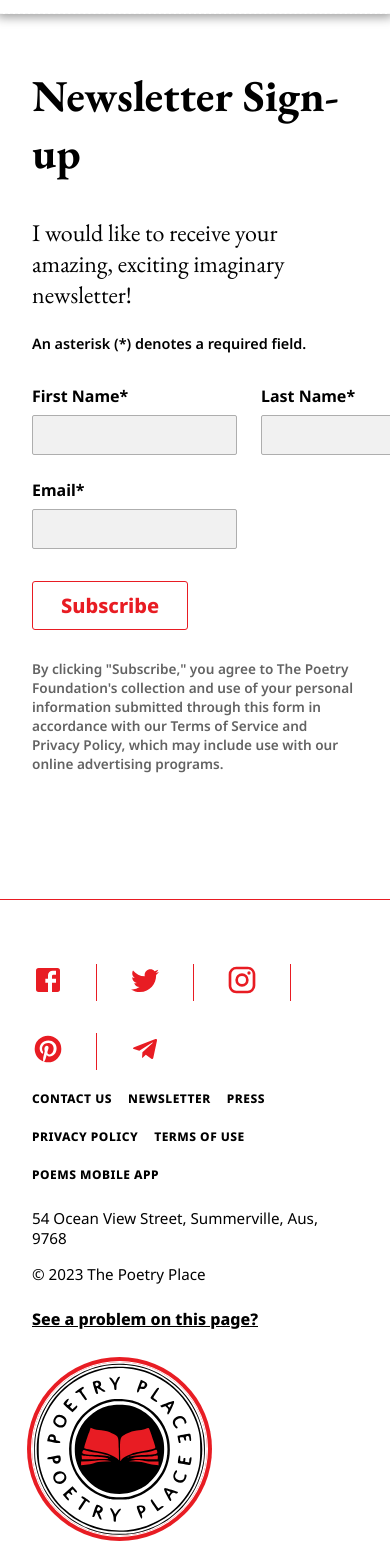
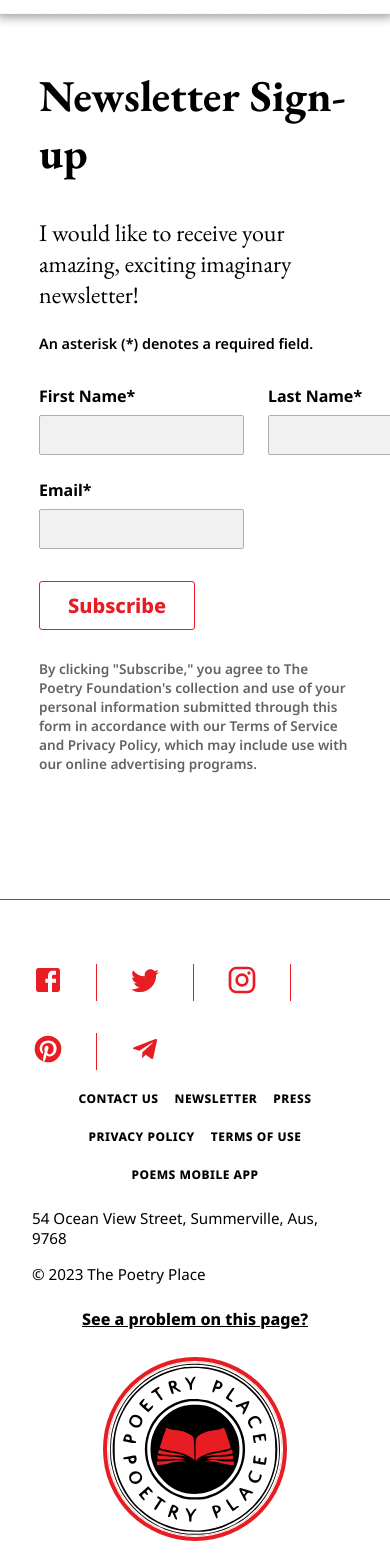
Before and after one commit to 1jds/ga-final-project, a React (Create React App) app: page /poems/newsletter in a window 390 px wide. Shown: the part 270-1838 px from the top of the page. Built offline with nearby package versions, Linux system fonts and the light colour scheme; a web font is replaced by a local one.

Commit message:
adding more responsiveness

```diff
--- a/src/About.js
+++ b/src/About.js
@@ -3,7 +3,7 @@ import teamMeetingImg from "./assets/vintage_business_meeting.jpg";
 export default function About() {
   return (
     <div className="about-page--container">
-      <div className="about-page--hero-container">
+      <div className="utility-class--content-container-80">
         <h2 className="outlet-page--main-h2-heading">About Us</h2>
         <img
           className="about-page--hero-img"
--- a/src/Newsletter.js
+++ b/src/Newsletter.js
@@ -31,7 +31,7 @@ export default function Newsletter() {
   };
 
   return (
-    <div className="newsletter-page--container">
+    <div className="newsletter-page--container utility-class--content-container-80">
       <h2 className="outlet-page--main-h2-heading">Newsletter Sign-up</h2>
       <p className="newsletter-page--tagline">
         I would like to receive your amazing, exciting imaginary newsletter!
--- a/src/index.css
+++ b/src/index.css
@@ -36,6 +36,10 @@ body {
   color: white;
 }
 
+img {
+  max-width: 100%;
+}
+
 .utility-class--inlineblock {
   display: inline-block;
 }
@@ -44,6 +48,11 @@ body {
   width: 100%;
   max-width: 175px;
   height: auto;
+}
+
+.utility-class--content-container-80 {
+  max-width: 80%;
+  margin-inline: auto;
 }
 
 .poems--container {
@@ -587,6 +596,20 @@ body {
   gap: 2rem;
 }
 
+@media screen and (max-width: 600px) {
+  .footer--container {
+    align-items: center;
+  }
+
+  .footer--content-container {
+    align-items: center;
+  }
+
+  .footer--communications-links {
+    justify-content: center;
+  }
+}
+
 .footer--logo {
   max-width: 225px;
   background: var(--footer-fill);
@@ -687,11 +710,6 @@ body {
   padding: var(--poems-component-outlet-padding);
 }
 
-.about-page--hero-container {
-  max-width: 80%;
-  margin-inline: auto;
-}
-
 .about-page--hero-img {
   width: 100%;
 }
@@ -709,6 +727,12 @@ body {
   display: flex;
   gap: 2rem;
   max-width: 80%;
+}
+
+@media screen and (max-width: 700px) {
+  .about-page--history-info-container {
+    flex-wrap: wrap;
+  }
 }
 
 .about-page--history-info-container > div:first-child {
```
